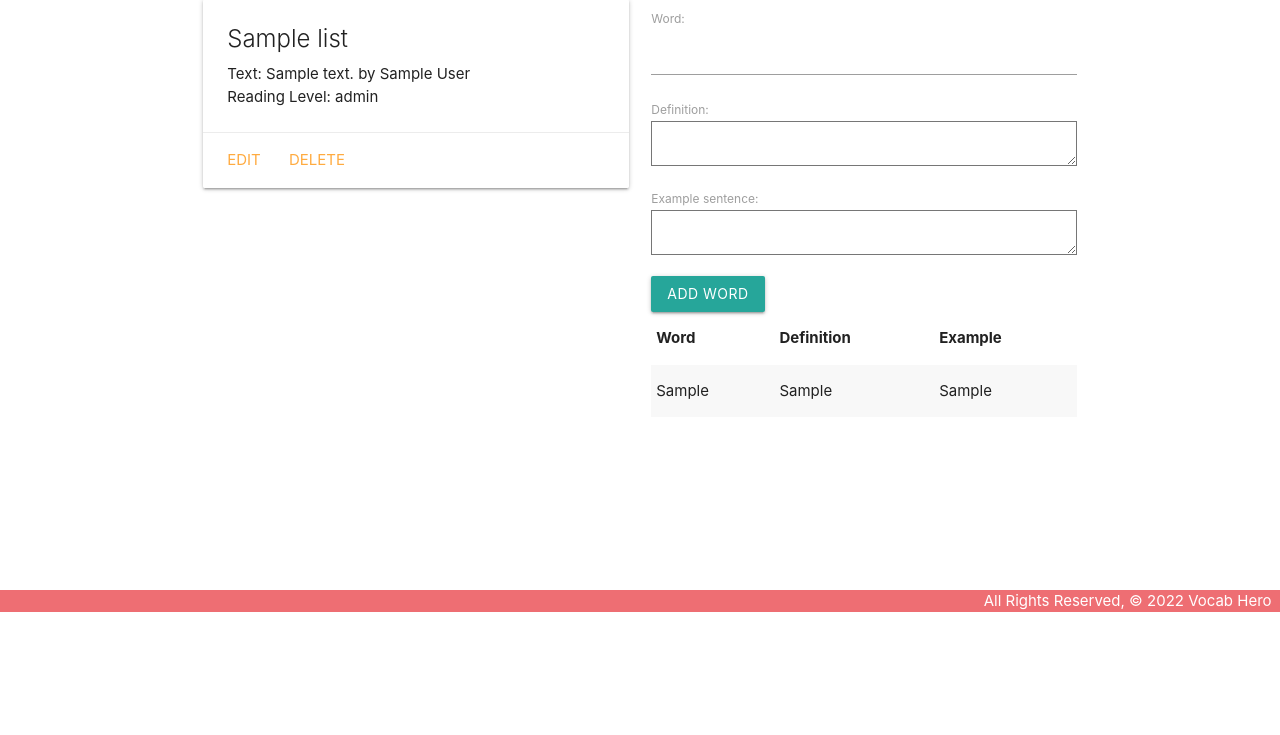
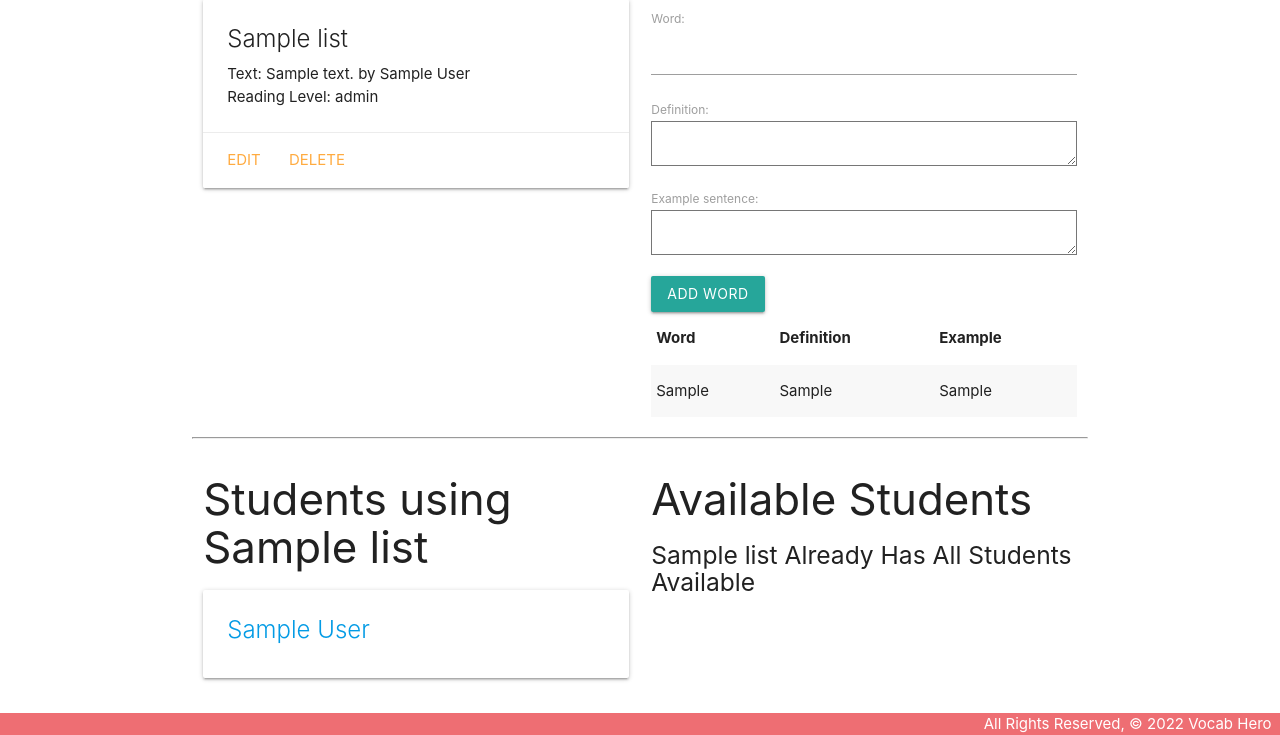
Before and after one commit to turpen2319/nlp_vocab_tool, a Django app: page /lists/1 in a window 1280 px wide. Shown: the part 188-923 px from the top of the page. Before the commit the page ends 800 px from the top, so only its background shows below. Run offline with Django 4.2, Linux system fonts and the light colour scheme; tables that the repository leaves empty hold one stand-in row (values such as "Sample post").

Commit message:
displays students on list detail page

```diff
--- a/main_app/models.py
+++ b/main_app/models.py
@@ -17,7 +17,7 @@ class List(models.Model):
     text_author = models.CharField(max_length=200)
     reading_level = models.CharField(max_length=50)
     #many to many field
-    student = models.ManyToManyField(Student)
+    students = models.ManyToManyField(Student)
 
     def __str__(self):
         return self.title
--- a/main_app/templates/lists/details.html
+++ b/main_app/templates/lists/details.html
@@ -38,5 +38,45 @@
       </table>
     </div>
 </div>
+<hr>
+<div class="row">
+  <div class="col s6">
+    <h3>Students using {{ list.title }}</h3>
+    {% if list.students.count %}
+      {% for student in list.students.all %}
+        <a href="{% url 'students_detail' student.id %}">
+          <div class="card">
+              <div class="card-content">
+                  <span class="card-title">{{ student.name }}</span>
+              </div>
+          </div>
+        </a>
+      {% endfor %}
+    {% else %}
+      <h5>No Students Yet </h5>
+    {% endif %}
+</div>
+<div class="col s6">
+  <h3>Available Students</h3>
+  {% if students.count %}
+    {% for student in students.all %}
+      <div class="card">
+        <div class="card-content">
+          <span class="card-title">
+            {{ student.name }}
+          </span>
+        </div>
+        <div class="card-action">
+          <form action="{% url 'assoc_student' list.id student.id %}" method="POST">
+            {% csrf_token %}
+            <button type="submit" class="btn">Add</button>
+          </form>
+        </div>
+      </div>
+    {% endfor %}
+  {% else %}
+    <h5>{{list.title}} Already Has All Students Available</h5>
+  {% endif %}
+</div>
 
 {% endblock %}
--- a/main_app/urls.py
+++ b/main_app/urls.py
@@ -19,5 +19,5 @@ urlpatterns = [
     path('students/create/', views.StudentCreate.as_view(), name='students_create'),
     path('students/<int:pk>/update/', views.StudentUpdate.as_view(), name='students_update'),
     path('students/<int:pk>/delete/', views.StudentDelete.as_view(), name='students_delete'),
-    # path('cats/<int:cat_id>/assoc_toy/<int:toy_id>/', views.assoc_toy, name='assoc_toy')
+    path('cats/<int:list_id>/assoc_student/<int:student_id>/', views.assoc_student, name='assoc_student')
 ]
--- a/main_app/views.py
+++ b/main_app/views.py
@@ -27,11 +27,24 @@ def lists_index (request):
     lists = List.objects.all()
     return render(request, 'lists/index.html', { 'lists': lists })
 
+def assoc_student(request, list_id, student_id):
+  list = List.objects.get(id=list_id)
+  list.students.add(student_id)
+  return redirect('details', list_id=list_id)
+
 def list_details(request, list_id):
     list = List.objects.get(id=list_id)
+    # First, create a list of the student ids that the list DOES have
+    id_list = list.students.all().values_list('id')
+    # Now we can query for students whose ids are not in the list using exclude
+    students_list_doesnt_have = Student.objects.exclude(id__in=id_list) #the dunder here is called a 'field lookup'
     #must instantiate our custom ModelForm class so it can be rendered inside our details page
     vocab_word_form = VocabWordForm() #store an instance of our form so we can pass it to the context object
-    return render(request, 'lists/details.html', {'list': list, 'vocab_word_form': vocab_word_form})
+    return render(request, 'lists/details.html', {
+        'list': list,
+        'vocab_word_form': vocab_word_form,
+        'students': students_list_doesnt_have
+    })
 
 def add_word(request, list_id):
     #create a ModelForm instance from the data passed from the new word form...that data is represented by request.POST!!!
```
Also changed, not shown: main_app/migrations/0005_rename_student_list_students.py (added).
